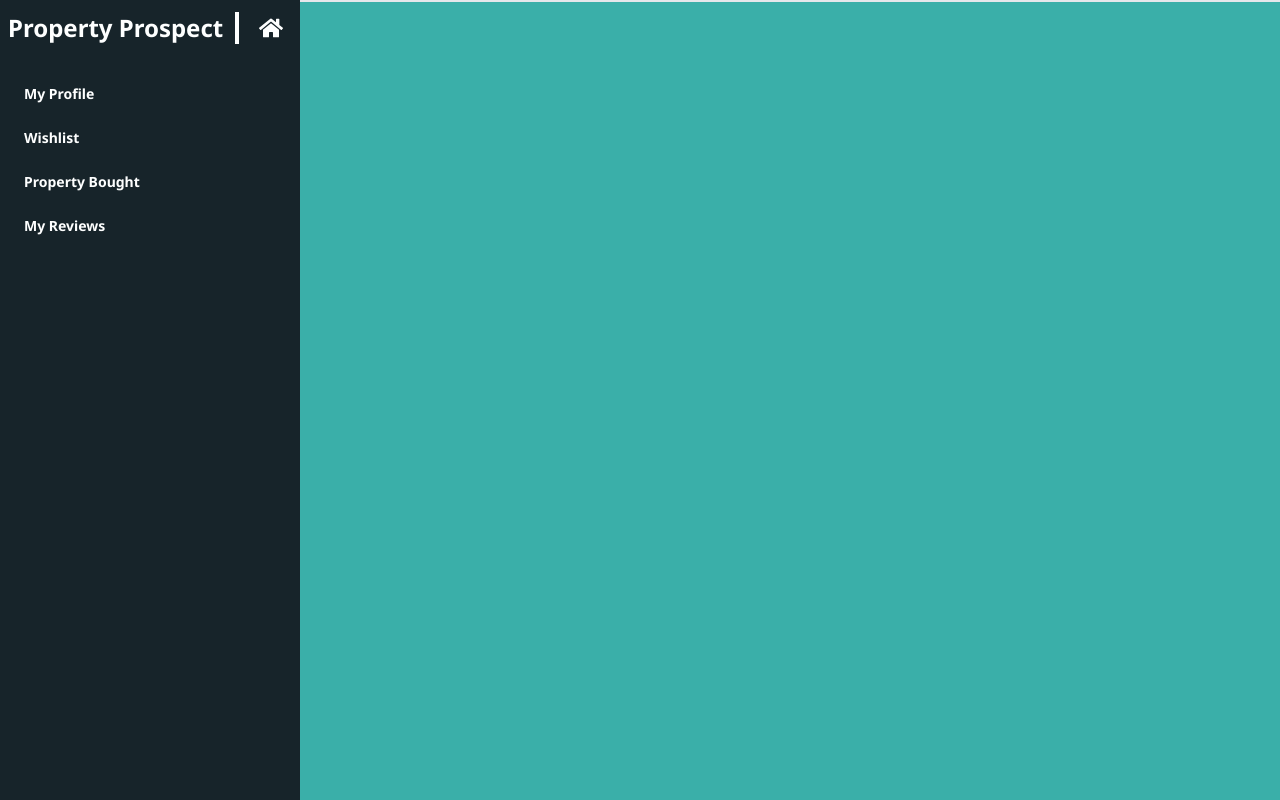
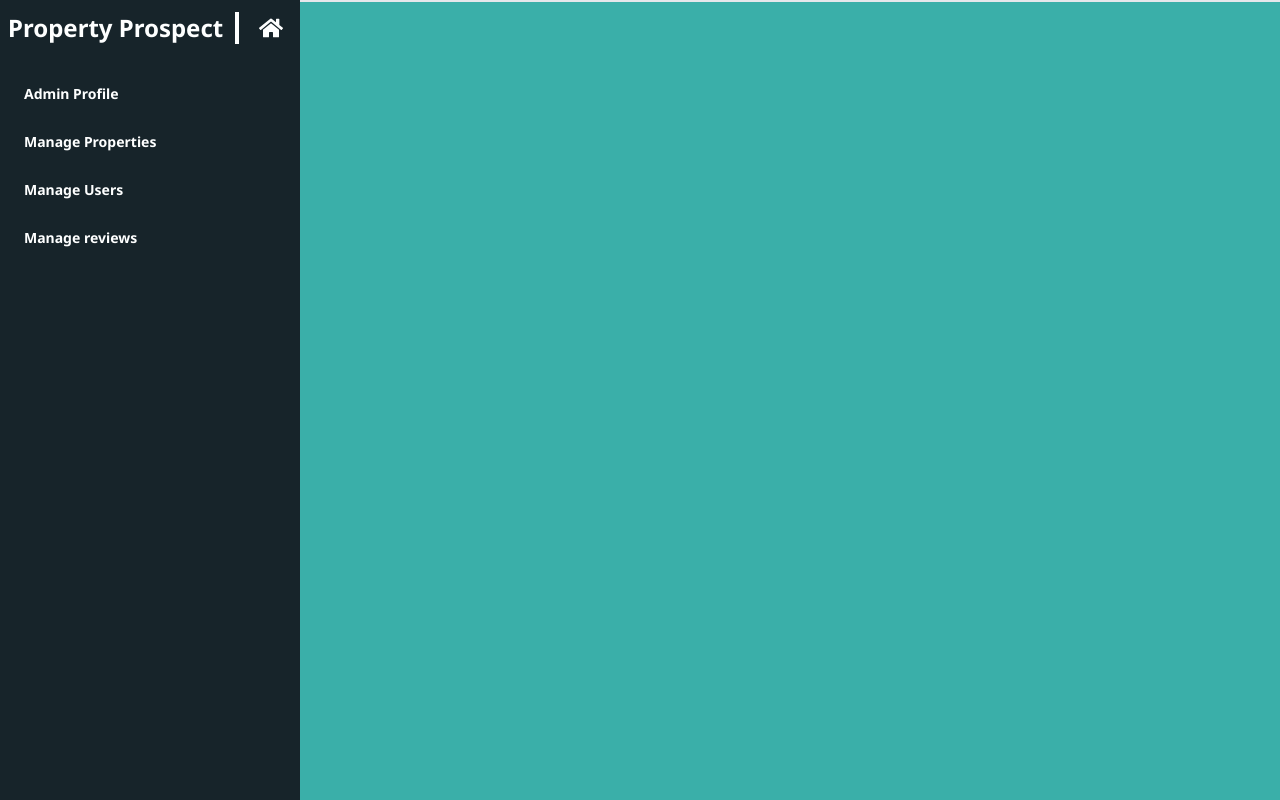
Before and after one commit to zunayedTheCreator/property-prospect-client, a React (Vite) app: page /dashboard in a window 1280 px wide. Built offline with nearby package versions, Linux system fonts and the light colour scheme; no server answers; sample sign-in values are in the browser's storage; a web font is replaced by a local one.

Commit message:
admin routes created

```diff
--- a/src/Layout/Dashboard.jsx
+++ b/src/Layout/Dashboard.jsx
@@ -3,6 +3,8 @@ import { Link, NavLink, Outlet } from 'react-router-dom';
 import { FaHome } from "react-icons/fa";
 
 const Dashboard = () => {
+    const isUser = false;
+    const isAdmin = true;
     return (
         <div className='bg-[#3AAFA9] flex'>
             <div className='hidden lg:block w-[300px] min-h-screen bg-[#17242A] text-[#FEFFFF] px-2 py-3'>
@@ -10,7 +12,8 @@ const Dashboard = () => {
                     <h4 className="text-2xl border-y-none border-l-none border-r-4 border-[#FEFFFF] pr-3 font-bold w-fit">Property Prospect</h4>
                     <Link to={'/'}><FaHome className='text-2xl ml-5'></FaHome></Link>
                 </div>
-                <ul className='menu p-0 gap-2'>
+                {
+                    isUser ? <ul className='menu p-0 gap-3'>
                         <NavLink className={({ isActive, isPending }) =>
                                     isActive
                                     ? "text-[#17242A] bg-[#DEF2F1] hover:bg-[#FEFFFF] rounded-full font-bold hover:text-[#17242A]"
@@ -39,7 +42,40 @@ const Dashboard = () => {
                                     ? "pending text-[#FEFFFF]"
                                     : "rounded-full font-bold text-[#FEFFFF]"
                                 } to={'/dashboard/my-reviews'}><li><a>My Reviews</a></li></NavLink>
-                </ul>
+                    </ul> : <></>
+                }
+                {
+                    isAdmin ? <ul className='menu p-0 gap-3'>
+                        <NavLink className={({ isActive, isPending }) =>
+                                    isActive
+                                    ? "text-[#17242A] bg-[#DEF2F1] hover:bg-[#FEFFFF] rounded-full font-bold hover:text-[#17242A]"
+                                    : isPending
+                                    ? "pending text-[#FEFFFF]"
+                                    : "rounded-full font-bold text-[#FEFFFF]"
+                                } to={'/dashboard/profile'}><li><a>Admin Profile</a></li></NavLink>
+                        <NavLink className={({ isActive, isPending }) =>
+                                    isActive
+                                    ? "text-[#17242A] bg-[#DEF2F1] hover:bg-[#FEFFFF] rounded-full font-bold hover:text-[#17242A]"
+                                    : isPending
+                                    ? "pending text-[#FEFFFF]"
+                                    : "rounded-full font-bold text-[#FEFFFF]"
+                                } to={'/dashboard/manage-properties'}><li><a>Manage Properties</a></li></NavLink>
+                        <NavLink className={({ isActive, isPending }) =>
+                                    isActive
+                                    ? "text-[#17242A] bg-[#DEF2F1] hover:bg-[#FEFFFF] rounded-full font-bold hover:text-[#17242A]"
+                                    : isPending
+                                    ? "pending text-[#FEFFFF]"
+                                    : "rounded-full font-bold text-[#FEFFFF]"
+                                } to={'/dashboard/manage-users'}><li><a>Manage Users</a></li></NavLink>
+                        <NavLink className={({ isActive, isPending }) =>
+                                    isActive
+                                    ? "text-[#17242A] bg-[#DEF2F1] hover:bg-[#FEFFFF] rounded-full font-bold hover:text-[#17242A]"
+                                    : isPending
+                                    ? "pending text-[#FEFFFF]"
+                                    : "rounded-full font-bold text-[#FEFFFF]"
+                                } to={'/dashboard/manage-reviews'}><li><a>Manage reviews</a></li></NavLink>
+                    </ul> : <></>
+                }
             </div>
             <div className='flex-1'>
                 <div className='max-w-7xl mx-auto border'>
--- a/src/Pages/Dashboard/MakeOffer/MakeOffer.jsx
+++ b/src/Pages/Dashboard/ForUser/MakeOffer/MakeOffer.jsx
@@ -1,7 +1,7 @@
 import React, { useContext, useState } from 'react';
 import { useLoaderData } from 'react-router-dom';
-import { AuthContext } from '../../../providers/AuthProvider';
-import useAxiosSecure from '../../../hooks/useAxiosSecure';
+import { AuthContext } from '../../../../providers/AuthProvider';
+import useAxiosSecure from '../../../../hooks/useAxiosSecure';
 import Swal from 'sweetalert2'
 
 const MakeOffer = () => {
@@ -9,7 +9,7 @@ const MakeOffer = () => {
     const property = useLoaderData();
     const axiosSecure = useAxiosSecure();
 
-    const {property_title, property_location, agent_name, user_email, price_range, property_image} = property;
+    const {property_title, property_location, agent_name, user_email, price_range, property_image, agent_email} = property;
 
     const parsePriceRange = (priceRange) => {
             const [min, max] = priceRange.split(' - ').map(price => parseInt(price.replace(/\$|,/g, ''), 10));
@@ -39,6 +39,7 @@ const MakeOffer = () => {
             user_name,
             user_email,
             agent_name,
+            agent_email,
             offered_amount,
             buying_date,
             property_image,
--- a/src/Pages/Dashboard/MyReviews/MyReviews.jsx
+++ b/src/Pages/Dashboard/ForUser/MyReviews/MyReviews.jsx
@@ -1,7 +1,7 @@
 import React, { useContext, useEffect, useState } from 'react';
-import { AuthContext } from '../../../providers/AuthProvider';
+import { AuthContext } from '../../../../providers/AuthProvider';
 import { FaRegClock, FaTrashAlt } from 'react-icons/fa';
-import useAxiosSecure, { axiosSecure } from '../../../hooks/useAxiosSecure';
+import useAxiosSecure, { axiosSecure } from '../../../../hooks/useAxiosSecure';
 import Swal from 'sweetalert2'
 
 const MyReviews = () => {
--- a/src/Pages/Dashboard/PropertyBrought/PropertyBrought.jsx
+++ b/src/Pages/Dashboard/ForUser/PropertyBrought/PropertyBrought.jsx
@@ -1,7 +1,7 @@
 import React, { useContext, useEffect, useState } from 'react';
 import Swal from 'sweetalert2'
-import { AuthContext } from '../../../providers/AuthProvider';
-import useAxiosSecure from '../../../hooks/useAxiosSecure';
+import { AuthContext } from '../../../../providers/AuthProvider';
+import useAxiosSecure from '../../../../hooks/useAxiosSecure';
 import { FaDollarSign, FaMapPin, FaUser } from 'react-icons/fa';
 
 const PropertyBrought = () => {
--- a/src/Pages/Dashboard/WishList/WishList.jsx
+++ b/src/Pages/Dashboard/ForUser/WishList/WishList.jsx
@@ -1,6 +1,6 @@
 import React, { useContext, useEffect, useState } from 'react';
-import { AuthContext } from '../../../providers/AuthProvider';
-import useAxiosSecure from '../../../hooks/useAxiosSecure';
+import { AuthContext } from '../../../../providers/AuthProvider';
+import useAxiosSecure from '../../../../hooks/useAxiosSecure';
 import { FaDollarSign, FaMapPin, FaTrashAlt } from 'react-icons/fa';
 import { Link } from 'react-router-dom';
 import Swal from 'sweetalert2'
--- a/src/Pages/Login/Login.jsx
+++ b/src/Pages/Login/Login.jsx
@@ -7,12 +7,14 @@ import Swal from 'sweetalert2'
 import { ToastContainer, toast } from 'react-toastify';
 import 'react-toastify/dist/ReactToastify.css';
 import { GoogleAuthProvider } from 'firebase/auth';
+import useAxiosPublic from '../../hooks/useAxiosPublic';
 
 const Login = () => {
 
     const {signIn, googleLogin} = useContext(AuthContext);
     const navigate = useNavigate();
     const location = useLocation();
+    const axiosPublic = useAxiosPublic();
 
     const from = location.state?.from?.pathname || "/";
 
@@ -47,6 +49,13 @@ const Login = () => {
         .then(result => {
             const user = result.user;
             console.log(user);
+            const userInfo = {
+                name: result.user?.displayName,
+                email: result.user?.email
+            }
+            axiosPublic.post('user', userInfo)
+            .then(res => {
+                if (res.data.insertedId) {
                     Swal.fire({
                         position: "center",
                         icon: "success",
@@ -54,6 +63,9 @@ const Login = () => {
                         showConfirmButton: false,
                         timer: 2000
                     });
+                    navigate(from, {replace: true});
+                }
+            })
             navigate(from, {replace: true});
         })
         .catch(error => {
--- a/src/Pages/Register/Register.jsx
+++ b/src/Pages/Register/Register.jsx
@@ -4,11 +4,13 @@ import { AuthContext } from '../../providers/AuthProvider';
 import { ToastContainer, toast } from 'react-toastify';
 import 'react-toastify/dist/ReactToastify.css';
 import Swal from 'sweetalert2'
+import useAxiosPublic from '../../hooks/useAxiosPublic';
 
 const Register = () => {
 
     const {createUser, profileUpdate} = useContext(AuthContext);
     const navigate = useNavigate();
+    const axiosPublic = useAxiosPublic();
 
     const handleSignUp = e =>{
         e.preventDefault();
@@ -27,6 +29,13 @@ const Register = () => {
                 console.log(user);
                 profileUpdate(name, image)
                 .then(() => {
+                    const userInfo = {
+                        name,
+                        email
+                    }
+                    axiosPublic.post('user', userInfo)
+                    .then(res => {
+                        if (res.data.insertedId) {
                             Swal.fire({
                                 position: "center",
                                 icon: "success",
@@ -35,6 +44,8 @@ const Register = () => {
                                 timer: 2000
                             });
                             navigate('/');
+                        }
+                    })
                 })
                 .catch(error => {
                     toast.error(error)
--- /dev/null
+++ b/src/hooks/useAxiosPublic.jsx
@@ -0,0 +1,11 @@
+import axios from 'axios';
+import React from 'react';
+
+export const axiosPublic = axios.create({
+    baseURL: 'http://localhost:5000'
+})
+const useAxiosPublic = () => {
+    return axiosPublic;
+};
+
+export default useAxiosPublic;
```
Also changed, not shown: src/Routes/Routes.jsx (+20 -4 lines), src/Pages/Dashboard/ForAdmin/ManageUser/ManageUser.jsx (added). Lines whose indentation alone changed are shown as unchanged.
